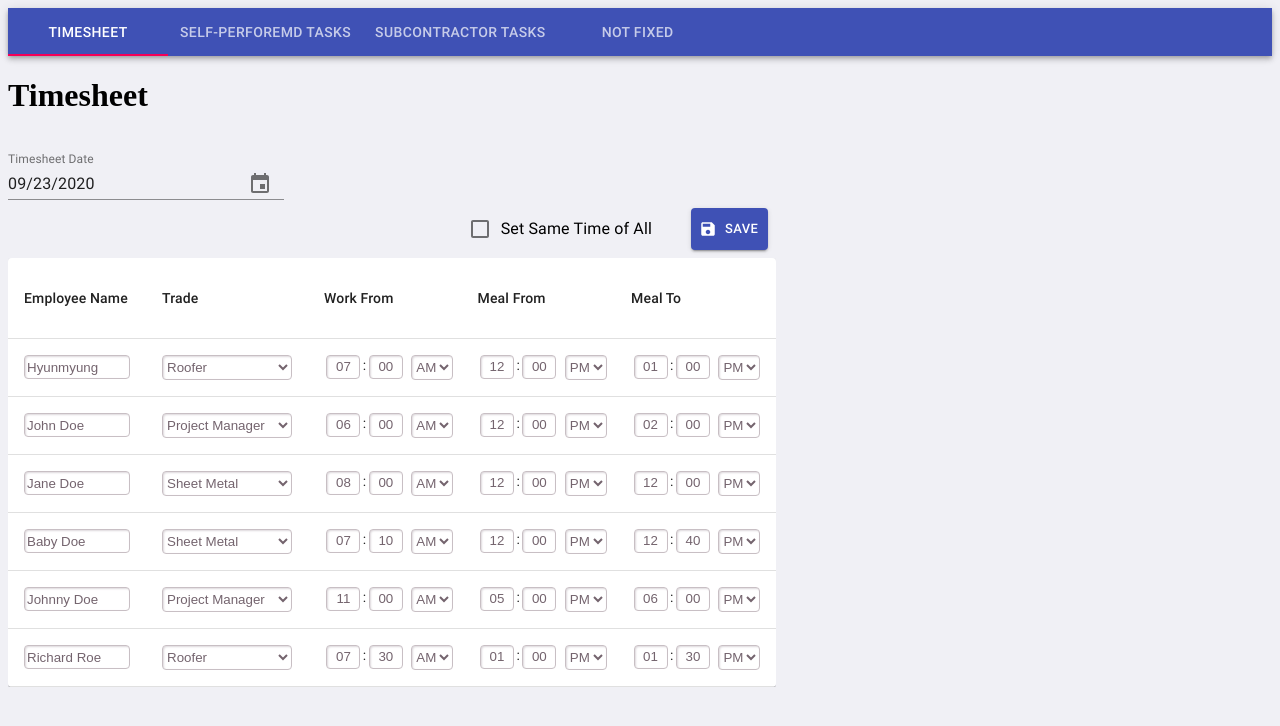
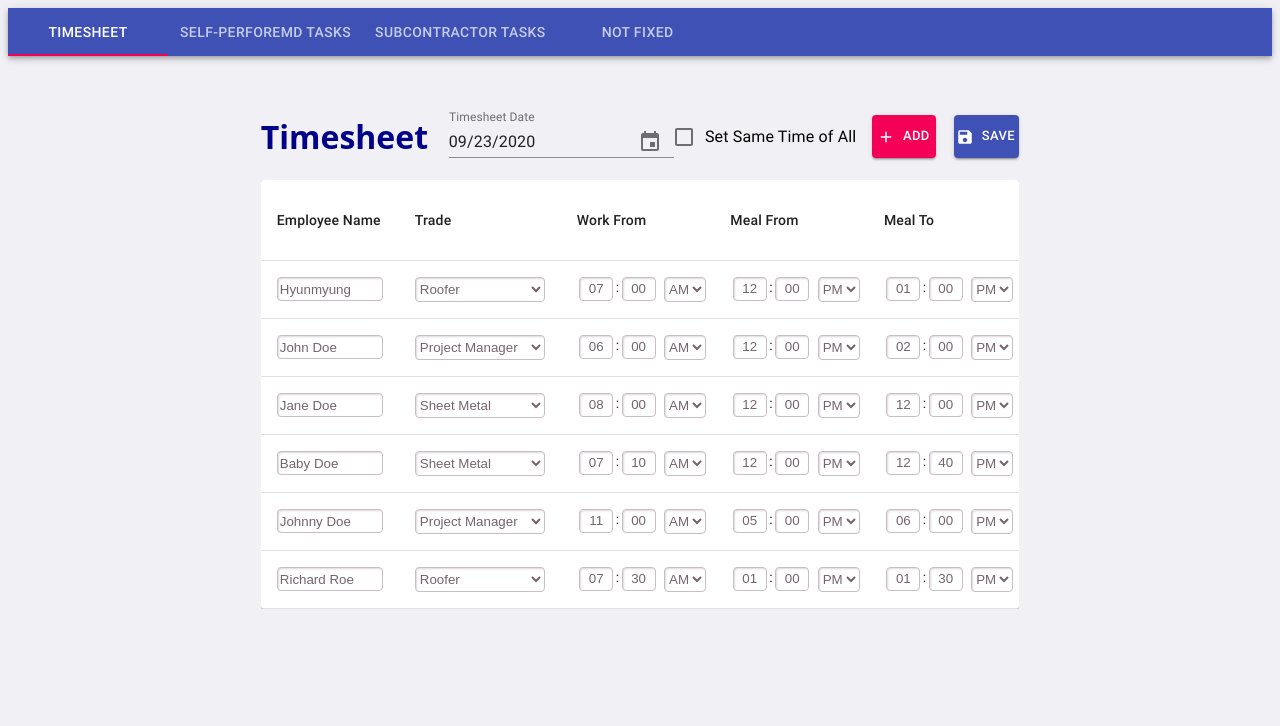
Before and after one commit to HyunM/exbon-daily-report, a Next.js app: page / in a window 1280 px wide. Shown: the top 726 px of the page. Built offline with nearby package versions, Linux system fonts and the light colour scheme.

Commit message:
Oct 1 final

```diff
--- a/components/main/Timesheet.js
+++ b/components/main/Timesheet.js
@@ -1,4 +1,4 @@
-import React, { useState } from "react";
+import React, { useState, useMemo } from "react";
 import { useTable } from "react-table";
 import { withStyles, makeStyles } from "@material-ui/core/styles";
 // import CssBaseline from "@material-ui/core/CssBaseline";
@@ -21,6 +21,7 @@ import { toDate } from "date-fns";
 import inputTime from "./inputTime";
 import Button from "@material-ui/core/Button";
 import SaveIcon from "@material-ui/icons/Save";
+import AddIcon from "@material-ui/icons/Add";
 import InputMask from "react-input-mask";
 import Checkbox from "@material-ui/core/Checkbox";
 import FormControlLabel from "@material-ui/core/FormControlLabel";
@@ -39,36 +40,9 @@ const convertInputToTime = time => {
 };
 
 const Timesheet = () => {
-  const [selectedDate, setSelectedDate] = React.useState(
-    new Date().toLocaleString({
-      timeZone: "America/Los_Angeles",
-    })
-  );
-
-  const handleDateChange = date => {
-    setSelectedDate(date);
-  };
-
   return (
     <>
-      <h1>Timesheet</h1>
-
       <div className="halfTable">
-        <div className="flex timesheetAndSave">
-          <MuiPickersUtilsProvider utils={DateFnsUtils}>
-            <KeyboardDatePicker
-              margin="normal"
-              id="date-picker-dialog"
-              label="Timesheet Date"
-              format="MM/dd/yyyy"
-              value={selectedDate}
-              onChange={handleDateChange}
-              KeyboardButtonProps={{
-                "aria-label": "change date",
-              }}
-            />
-          </MuiPickersUtilsProvider>
-        </div>
         <TimesheetTable />
         <div className="mt-5"></div>
       </div>
@@ -111,7 +85,7 @@ const TimesheetTable = () => {
     setCheckState(event.target.checked);
   };
 
-  const columns = React.useMemo(
+  const columns = useMemo(
     () => [
       {
         Header: "Employee Name",
@@ -145,7 +119,7 @@ const TimesheetTable = () => {
     []
   );
 
-  const [data, setData] = React.useState(() => [
+  const [data, setData] = useState(() => [
     {
       employeeName: "Hyunmyung",
       trade: "Roofer",
@@ -246,7 +220,12 @@ const TimesheetTable = () => {
 
     // We'll only update the external data when the input is blurred
     const onBlur = e => {
+      if (document.getElementById("checkbox1").checked) {
         updateMyData(index, id, value);
+        setSameTime();
+      } else {
+        updateMyData(index, id, value);
+      }
     };
 
     // If the initialValue is changed external, sync it up with our state
@@ -363,8 +342,10 @@ const TimesheetTable = () => {
             ))) /
         3600000
       ).toFixed(2);
-      return laborDate;
+
+      return <div className="text-right">{laborDate}</div>;
     }
+    0;
   };
 
   // Set our editable cell renderer as the default Cell renderer
@@ -404,6 +385,20 @@ const TimesheetTable = () => {
     );
   };
 
+  const addTimesheetRow = () => {
+    setData([
+      ...data,
+      {
+        employeeName: "",
+        trade: "Project Manager",
+        workFrom: "07:00AM",
+        mealFrom: "12:00PM",
+        mealTo: "01:00PM",
+        workTo: "05:00PM",
+      },
+    ]);
+  };
+
   // Use the state and functions returned from useTable to build your UI
   const {
     getTableProps,
@@ -419,9 +414,61 @@ const TimesheetTable = () => {
   });
   // Render the UI for your table
 
+  const [selectedDate, setSelectedDate] = useState(
+    new Date().toLocaleString({
+      timeZone: "America/Los_Angeles",
+    })
+  );
+
+  const handleDateChange = date => {
+    setSelectedDate(date);
+  };
+
   return (
     <>
-      <div className="flex timeTableBtn">
+      <div className="responsiveFlex timesheetAndDate">
+        <div className="flex">
+          <h1 className="mr-5" id="timesheetTitle">
+            Timesheet
+          </h1>
+          <MuiPickersUtilsProvider utils={DateFnsUtils}>
+            <KeyboardDatePicker
+              margin="normal"
+              id="date-picker-dialog"
+              label="Timesheet Date"
+              format="MM/dd/yyyy"
+              value={selectedDate}
+              onChange={handleDateChange}
+              KeyboardButtonProps={{
+                "aria-label": "change date",
+              }}
+            />
+          </MuiPickersUtilsProvider>
+        </div>
+        <div className="flex">
+          <FormControlLabel
+            control={
+              <Checkbox
+                checked={checkState}
+                onChange={checkChange}
+                name="checkbox"
+                color="secondary"
+                id="checkbox1"
+              />
+            }
+            label="Set Same Time of All"
+            className="checkBoxForm"
+          />
+          <Button
+            variant="contained"
+            color="secondary"
+            size="small"
+            className="addBtn"
+            onClick={addTimesheetRow}
+            startIcon={<AddIcon />}
+          >
+            Add
+          </Button>
           <Button
             variant="contained"
             color="primary"
@@ -431,19 +478,9 @@ const TimesheetTable = () => {
           >
             Save
           </Button>
-        <FormControlLabel
-          control={
-            <Checkbox
-              checked={checkState}
-              onChange={checkChange}
-              name="checkbox"
-              color="secondary"
-            />
-          }
-          label="Set Same Time of All"
-          className="checkBoxForm"
-        />
         </div>
+      </div>
+      <div className="flex timeTableBtn"></div>
       <div className="tableDiv">
         <TableContainer component={Paper}>
           <Table>
--- a/package.json
+++ b/package.json
@@ -2,9 +2,9 @@
   "name": "api-routes-rest",
   "version": "1.0.0",
   "scripts": {
-    "dev": "next -p 5001",
+    "dev": "next -p 3001",
     "build": "next build",
-    "start": "next start"
+    "start": "next start -p 5001"
   },
   "dependencies": {
     "@date-io/date-fns": "^1.3.13",
--- a/styles.css
+++ b/styles.css
@@ -364,14 +364,41 @@ td {
 @media screen and (min-width: 1000px) {
   .halfTable {
     width: 60%;
-    position: absolute;
+    margin: auto;
+  }
+  .responsiveFlex {
+    display: flex;
+  }
+  .saveBtn {
+    height: 50%;
+    margin-top: auto !important;
+    margin-bottom: auto !important;
+    padding: 1rem !important;
+  }
+  .addBtn {
+    height: 50%;
+    margin-top: auto !important;
+    margin-bottom: auto !important;
+    margin-right: 5% !important;
+    padding: 1rem !important;
   }
 }
 
 @media screen and (max-width: 1100px) {
   .halfTable {
     width: 100%;
-    position: absolute;
+    margin: auto;
+  }
+  .saveBtn {
+    height: 50%;
+    margin-top: auto !important;
+    margin-bottom: auto !important;
+  }
+  .addBtn {
+    height: 50%;
+    margin-top: auto !important;
+    margin-bottom: auto !important;
+    margin-right: 5% !important;
   }
 }
 
@@ -382,7 +409,6 @@ td {
   margin-left: 2%;
   display: inline-block;
   height: 20px;
-  outline: none;
   color: rgb(116, 100, 110);
   border: 1px solid rgb(200, 191, 196);
   border-radius: 4px;
@@ -398,14 +424,8 @@ td {
   display: flex;
 }
 
-.saveBtn {
-  margin-left: 3% !important;
-  margin-right: 1% !important;
-  margin-bottom: 1% !important;
-}
-
 .checkBoxForm {
-  margin-bottom: 1%;
+  flex-shrink: 0;
 }
 
 .mt-3p {
@@ -424,7 +444,6 @@ td {
   display: inline-block;
   height: 25px;
   width: 130px;
-  outline: none;
   color: #74646e;
   border: 1px solid #c8bfc4;
   border-radius: 4px;
@@ -435,7 +454,6 @@ td {
   width: 100px;
   display: inline-block;
   height: 20px;
-  outline: none;
   color: rgb(116, 100, 110);
   border: 1px solid rgb(200, 191, 196);
   border-radius: 4px;
@@ -455,3 +473,21 @@ td {
 body {
   background-color: rgb(240, 240, 245);
 }
+
+.mr-5 {
+  margin-right: 5%;
+}
+
+.timesheetAndDate {
+  justify-content: space-between;
+  margin-top: 5%;
+}
+
+.text-right {
+  text-align: center;
+}
+
+#timesheetTitle {
+  font-family: system-ui;
+  color: darkblue;
+}
```
Lines whose indentation alone changed are shown as unchanged.
